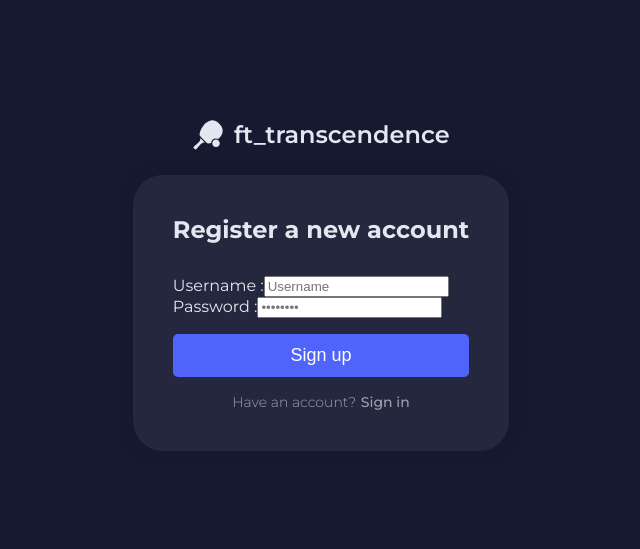
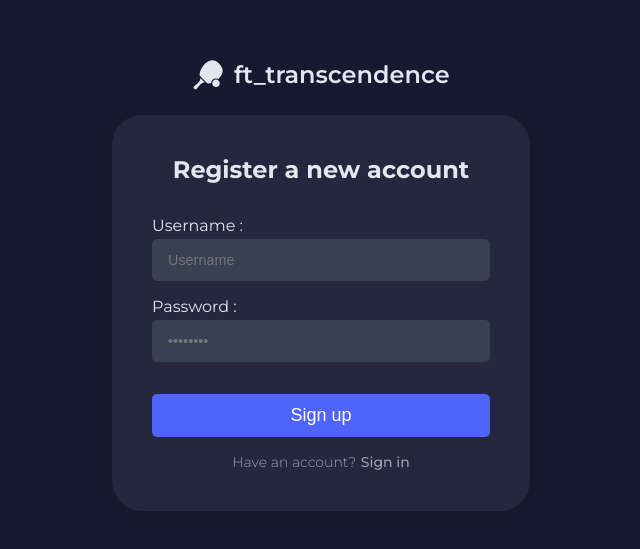
Before and after one commit to fluchtens/42-ft_transcendence, a React (Vite) app in the folder frontend/: page /register in a window 1280 px wide. Shown: the part 119-668 px from the top of the page, without its empty margins (319-959 px from the left). Built offline with nearby package versions, Linux system fonts and the light colour scheme; no server answers.

Commit message:
fix auth scss module

```diff
--- a/frontend/src/pages/auth/Auth.module.scss
+++ b/frontend/src/pages/auth/Auth.module.scss
@@ -37,7 +37,7 @@
       color: $text-primary-color;
     }
 
-    .textLabel {
+    .label {
       display: block;
       font-size: 1rem;
       margin-bottom: 0.25rem;
--- a/frontend/src/pages/auth/Login.tsx
+++ b/frontend/src/pages/auth/Login.tsx
@@ -46,7 +46,7 @@ function Login() {
       <form className={styles.form} onSubmit={handleSubmit}>
         <h1 className={styles.title}>Sign in to your account</h1>
         <div>
-          <label htmlFor="username" className={styles.textLabel}>
+          <label htmlFor="username" className={styles.label}>
             Username :
           </label>
           <input
@@ -60,7 +60,7 @@ function Login() {
           />
         </div>
         <div>
-          <label htmlFor="password" className={styles.textLabel}>
+          <label htmlFor="password" className={styles.label}>
             Password :
           </label>
           <input
--- a/frontend/src/pages/auth/Register.tsx
+++ b/frontend/src/pages/auth/Register.tsx
@@ -43,7 +43,7 @@ function Register() {
           <input
             type="text"
             id="username"
-            className={styles.input}
+            className={styles.textInput}
             value={username}
             onChange={handleUsernameChange}
             placeholder="Username"
@@ -57,7 +57,7 @@ function Register() {
           <input
             type="password"
             id="password"
-            className={styles.input}
+            className={styles.textInput}
             value={password}
             onChange={handlePasswordChange}
             placeholder="••••••••"
```
